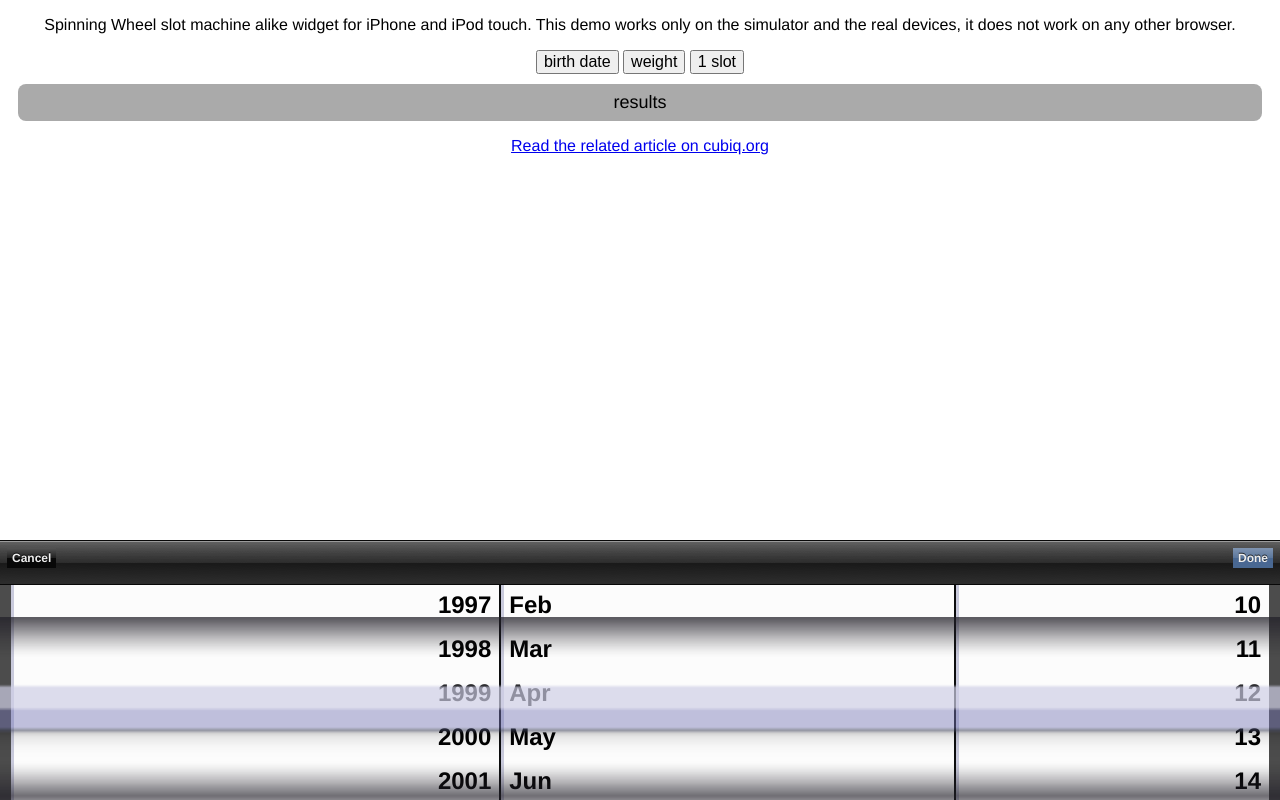
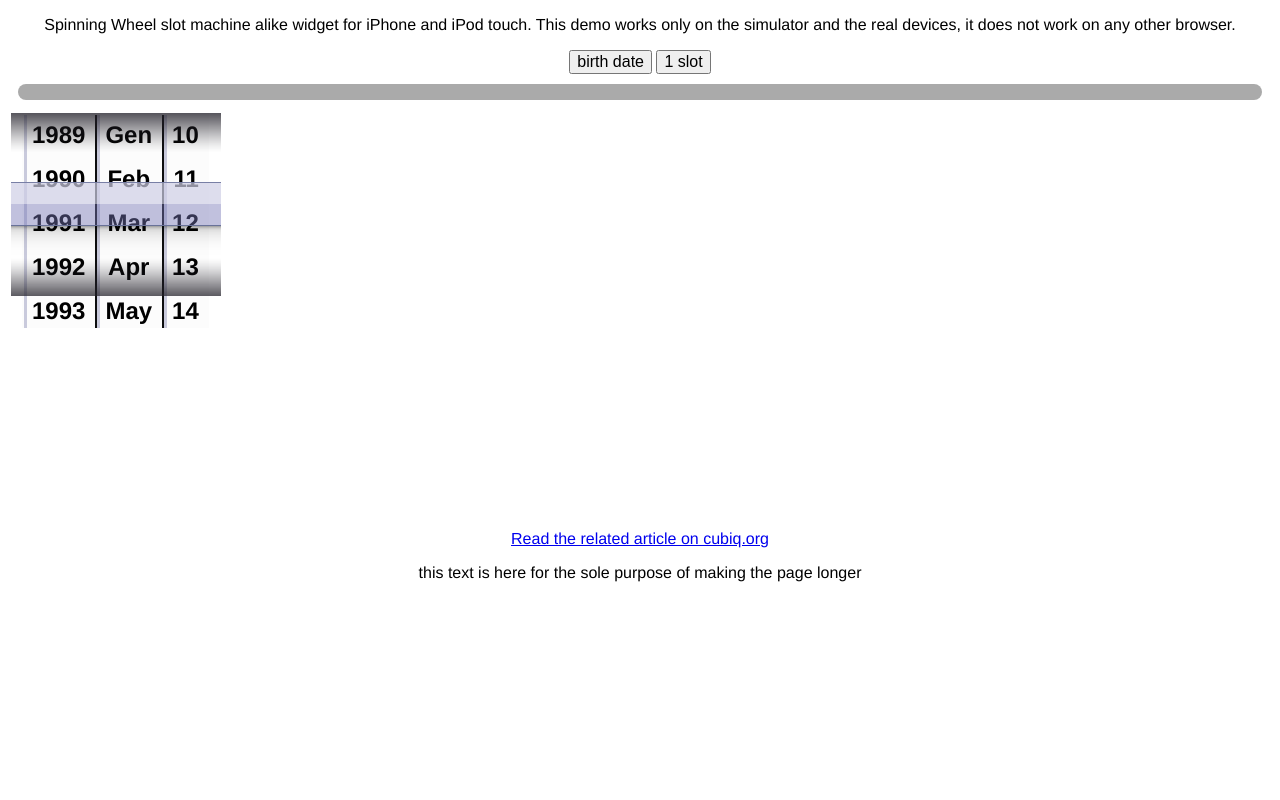
Before and after one commit to alexalv/sw, a plain HTML site: page index.html in a window 1280 px wide. Both pictures are taken after a click on the button "birth date". Drawn offline with Linux system fonts and the light colour scheme.

Commit message:
index: examples added

```diff
--- a/index.html
+++ b/index.html
@@ -4,33 +4,19 @@
 	<meta name="viewport" id="iphone-viewport" content="minimum-scale=1.0, maximum-scale=1.0, width=device-width" />
 	<meta name="apple-mobile-web-app-capable" content="yes" />
 
-	<link rel="stylesheet" href="spinningwheel.css" type="text/css" media="all" />
-	<script type="text/javascript" src="spinningwheel-min.js?v=1.4"></script>
+	<link rel="stylesheet" href="spinningwheel_v2.css" type="text/css" media="all" />
+	<script type="text/javascript" src="spinningwheel_v2.js"></script>
 
 	<title>Spinning Wheel for iPhone/iPod touch</title>
 
 <script type="text/javascript">
-function openWeight() {
-
-	var numbers = { 0: 0, 1: 1, 2: 2, 3: 3, 4: 4, 5: 5, 6: 6, 7: 7, 8: 8, 9: 9 };
-	SpinningWheel.addSlot(numbers, 'right');
-	SpinningWheel.addSlot(numbers, 'right');
-	SpinningWheel.addSlot(numbers, 'right');
-	SpinningWheel.addSlot({ separator: '.' }, 'readonly shrink');
-	SpinningWheel.addSlot(numbers, 'right');
-	SpinningWheel.addSlot({ Kg: 'Kg', Lb: 'Lb', St: 'St' }, 'shrink');
-
-	SpinningWheel.setCancelAction(cancel);
-	SpinningWheel.setDoneAction(done);
-
-	SpinningWheel.open();
-}
 
 function openBirthDate() {
 	var now = new Date();
 	var days = { };
 	var years = { };
 	var months = { 1: 'Gen', 2: 'Feb', 3: 'Mar', 4: 'Apr', 5: 'May', 6: 'Jun', 7: 'Jul', 8: 'Aug', 9: 'Sep', 10: 'Oct', 11: 'Nov', 12: 'Dec' };
+
 
 	for( var i = 1; i < 32; i += 1 ) {
 		days[i] = i;
@@ -40,23 +26,29 @@ function openBirthDate() {
 		years[i] = i;
 	}
 
-	SpinningWheel.addSlot(years, 'right', 1999);
-	SpinningWheel.addSlot(months, '', 4);
-	SpinningWheel.addSlot(days, 'right', 12);
+    var data = [
+            {
+                defaultValue: 1991,
+                position: 'right',
+                data: years
+            },
+            {
+                defaultValue: 3,
+                position: '',
+                data: months
+            },
+            {
+                defaultValue: 12,
+                position: 'right',
+                data: days
+            }
+        ];
 
-	SpinningWheel.setCancelAction(cancel);
-	SpinningWheel.setDoneAction(done);
-
-	SpinningWheel.open();
+    var sw1 = new SpinningWheel(data, {'mainElementId':'birthdate-example'});
 }
 
 function openOneSlot() {
-	SpinningWheel.addSlot({1: 'Ichi', 2: 'Ni', 3: 'San', 4: 'Shi', 5: 'Go'});
-
-	SpinningWheel.setCancelAction(cancel);
-	SpinningWheel.setDoneAction(done);
-
-	SpinningWheel.open();
+    var sw2 = new SpinningWheel([{data:{1: 'Ichi', 2: 'Ni', 3: 'San', 4: 'Shi', 5: 'Go'}}],{'mainElementId':'one-column-example'});
 }
 
 function done() {
@@ -86,13 +78,22 @@ button { font-size:16px; }
 <p>Spinning Wheel slot machine alike widget for iPhone and iPod touch.
 This demo works only on the simulator and the real devices, it does not work on any other browser.</p>
 <button onclick="openBirthDate()">birth date</button>
-<button onclick="openWeight()">weight</button>
 <button onclick="openOneSlot()">1 slot</button>
-<p id="result">results</p>
+<p id="result">
+    <table>
+        <tr>
+            <td>
+                <div id="birthdate-example" style="width:210px">
+                </div>
+            </td>
+            <td>
+                <div id="one-column-example" style="width:90px">
+                </div>
+            </td>
+        </tr>
+    </table>
+</p>
 <p><a href="http://cubiq.org/spinning-wheel-on-webkit-for-iphone-ipod-touch/11">Read the related article on cubiq.org</a></p>
-
-<br/><br/><br/><br/><br/><br/><br/><br/><br/><br/><br/><br/><br/><br/>
-<br/><br/><br/><br/><br/><br/><br/><br/><br/><br/><br/><br/><br/><br/>
 
 this text is here for the sole purpose of making the page longer
 </body>
```
